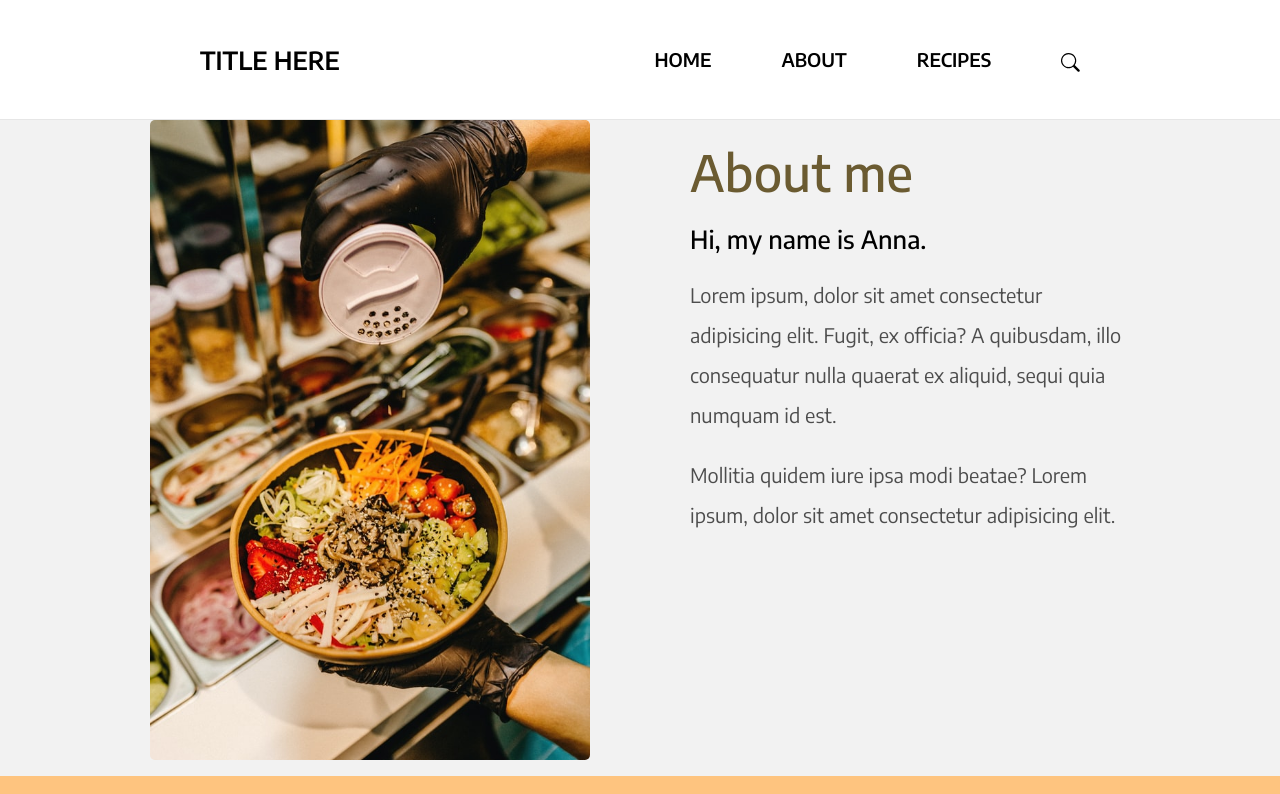
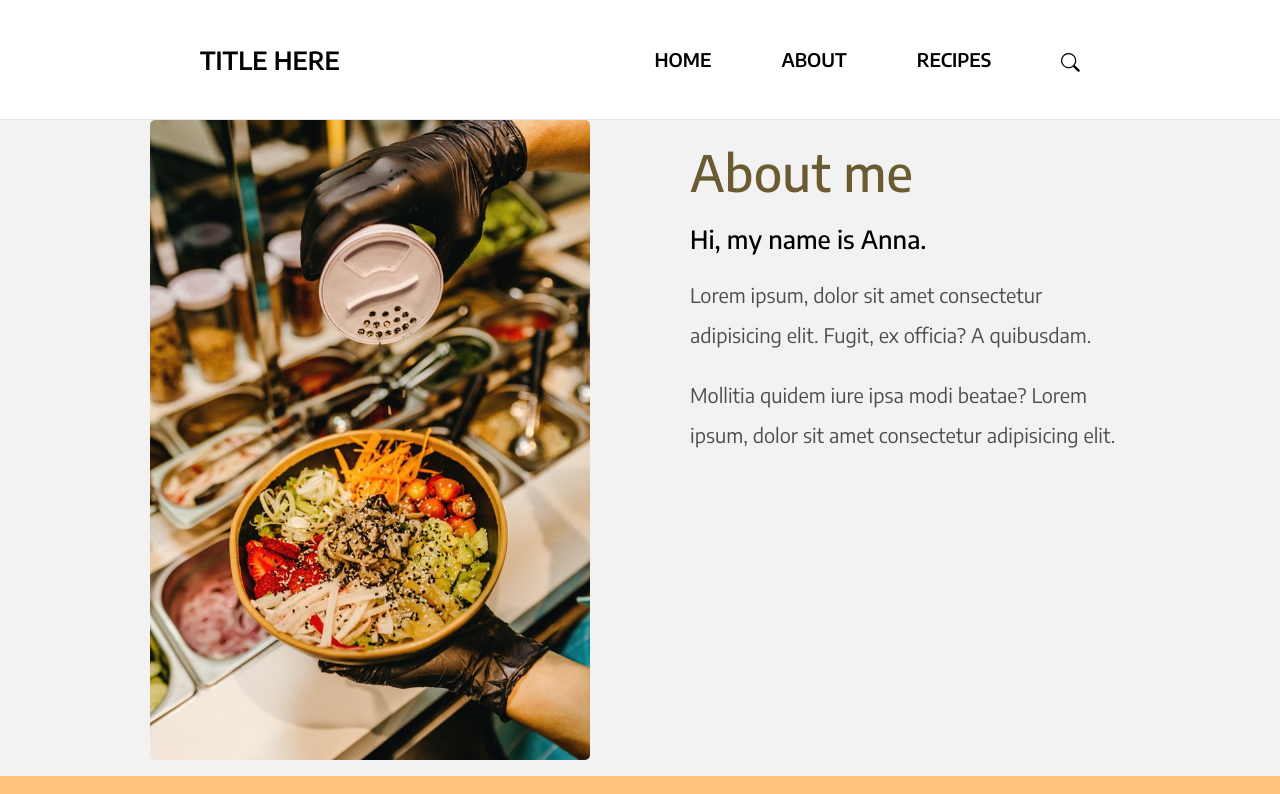
Before and after one commit to AnnaAn01/recipe-website, a React (Create React App) app: page /#/about in a window 1280 px wide. Shown: the top 794 px of the page. Built offline with nearby package versions, Linux system fonts and the light colour scheme.

Commit message:
editing About section

```diff
--- a/src/components/AboutPage/AboutPage.js
+++ b/src/components/AboutPage/AboutPage.js
@@ -22,8 +22,7 @@ const AboutPage = () => {
             <p className="about__text">
               <p className="about__text-1 about__text">
                 Lorem ipsum, dolor sit amet consectetur adipisicing elit. Fugit,
-                ex officia? A quibusdam, illo consequatur nulla quaerat ex
-                aliquid, sequi quia numquam id est.
+                ex officia? A quibusdam.
               </p>
               <p className="about__text-2 about__text">
                 Mollitia quidem iure ipsa modi beatae? Lorem ipsum, dolor sit
```
